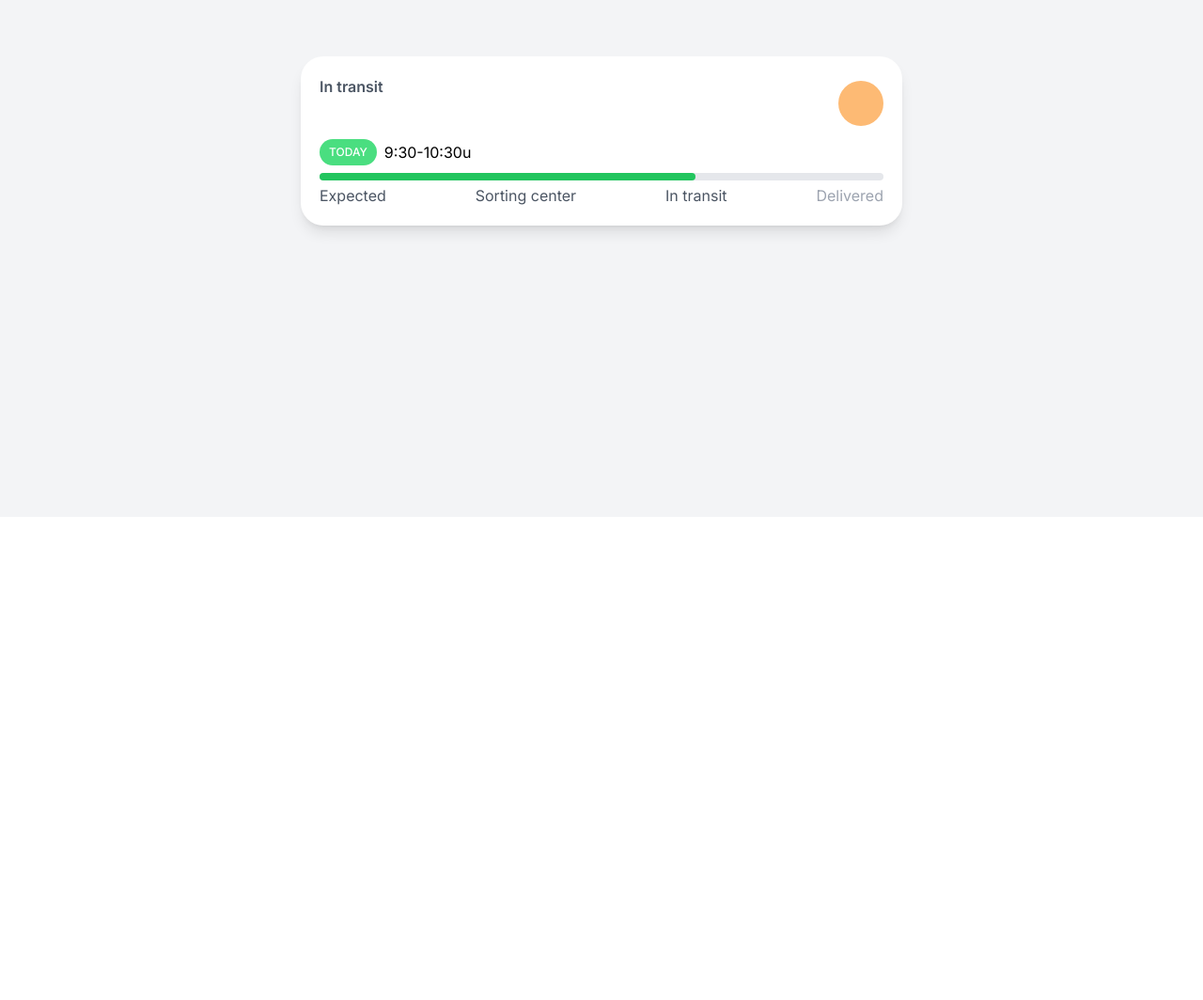
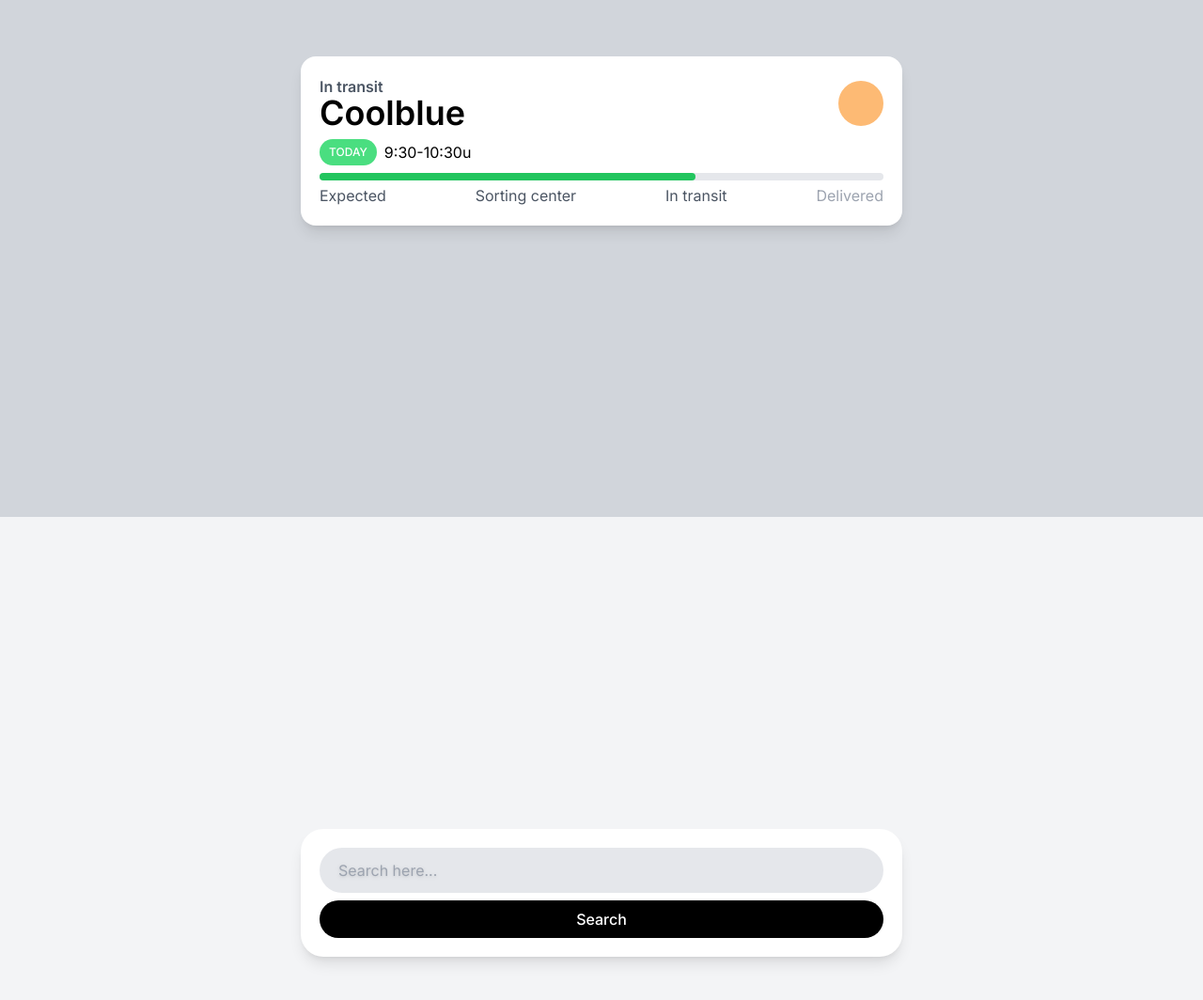
Before and after one commit to islanderian/carrot-market-reloaded, a Next.js app: page / in a window 1280 px wide. Shown: the part 250-1314 px from the top of the page at 94% size. Before the commit the page ends 800 px from the top, so only its background shows below. Built offline with nearby package versions, Linux system fonts and the light colour scheme.

Commit message:
#3.4 Tailwind Variables

```diff
--- a/app/page.tsx
+++ b/app/page.tsx
@@ -1,31 +1,47 @@
 export default function Home() {
   return (
-    <main className="bg-gray-100 h-screen flex items-center justify-center p-5 dark:bg-gray-700">
-      <div className="bg-white w-full shadow-lg p-5 rounded-3xl max-w-screen-sm dark:bg-gray-600">
+    <main>
+      {/* Card Component */}
+      <div className="bg-gray-300 h-screen flex items-center justify-center p-5">
+        <div className="bg-white w-full shadow-lg p-5 rounded-2xl max-w-screen-sm">
           <div className="flex justify-between items-center">
             <div className="flex flex-col">
-            <span className="text-gray-600 font-semibold -mb-1 dark:text-gray-300">
+              <span className="text-gray-600 font-semibold -mb-1">
                 In transit
               </span>
-            <span className="text-4xl font-semibold text-white">Coolblue</span>
+              <span className="text-4xl font-semibold">Coolblue</span>
             </div>
             <div className="size-12 bg-orange-300 rounded-full" />
           </div>
           <div className="my-2 flex items-center gap-2">
-          <span className="bg-green-400 text-white uppercase px-2.5 py-1.5 text-xs font-medium rounded-full transition hover:bg-green-500 hover:scale-125">
+            <span className="bg-green-400 text-white uppercase px-2.5 py-1.5 text-xs font-medium rounded-full">
               Today
             </span>
-          <span className="dark:text-gray-100">9:30-10:30u</span>
+            <span>9:30-10:30u</span>
           </div>
           <div className="relative">
             <div className="bg-gray-200 w-full h-2 rounded-full absolute" />
             <div className="bg-green-500 w-2/3 h-2 rounded-full absolute" />
           </div>
-        <div className="flex justify-between items-center mt-5 text-gray-600 dark:text-gray-300">
+          <div className="flex justify-between items-center mt-5 text-gray-600">
             <span>Expected</span>
             <span>Sorting center</span>
             <span>In transit</span>
-          <span className="text-gray-400 dark:text-gray-500">Delivered</span>
+            <span className="text-gray-400">Delivered</span>
+          </div>
+        </div>
+      </div>
+      {/* Input */}
+      <div className="bg-gray-100 h-screen flex items-center justify-center p-5">
+        <div className="bg-white  shadow-lg p-5 rounded-3xl w-full max-w-screen-sm flex flex-col gap-2">
+          <input
+            className="w-full rounded-full h-12 bg-gray-200 pl-5 outline-none ring ring-transparent focus:ring-orange-500 focus:ring-offset-2 transition-shadow placeholder:drop-shadow"
+            type="text"
+            placeholder="Search here..."
+          />
+          <button className="bg-black text-white py-2 rounded-full active:scale-90 transition-transform font-medium outline-none">
+            Search
+          </button>
         </div>
       </div>
     </main>
```
Lines whose indentation alone changed are shown as unchanged.
